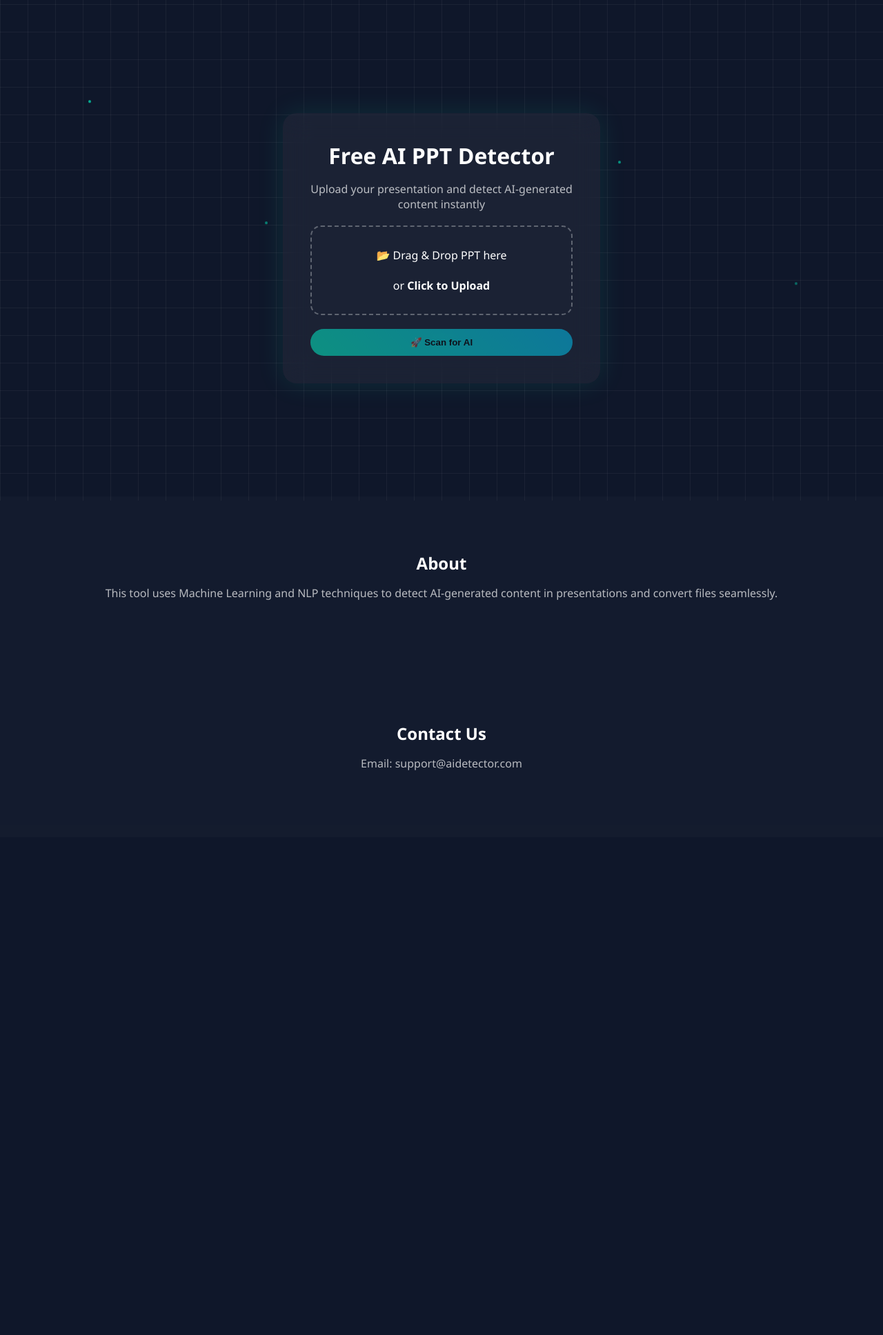
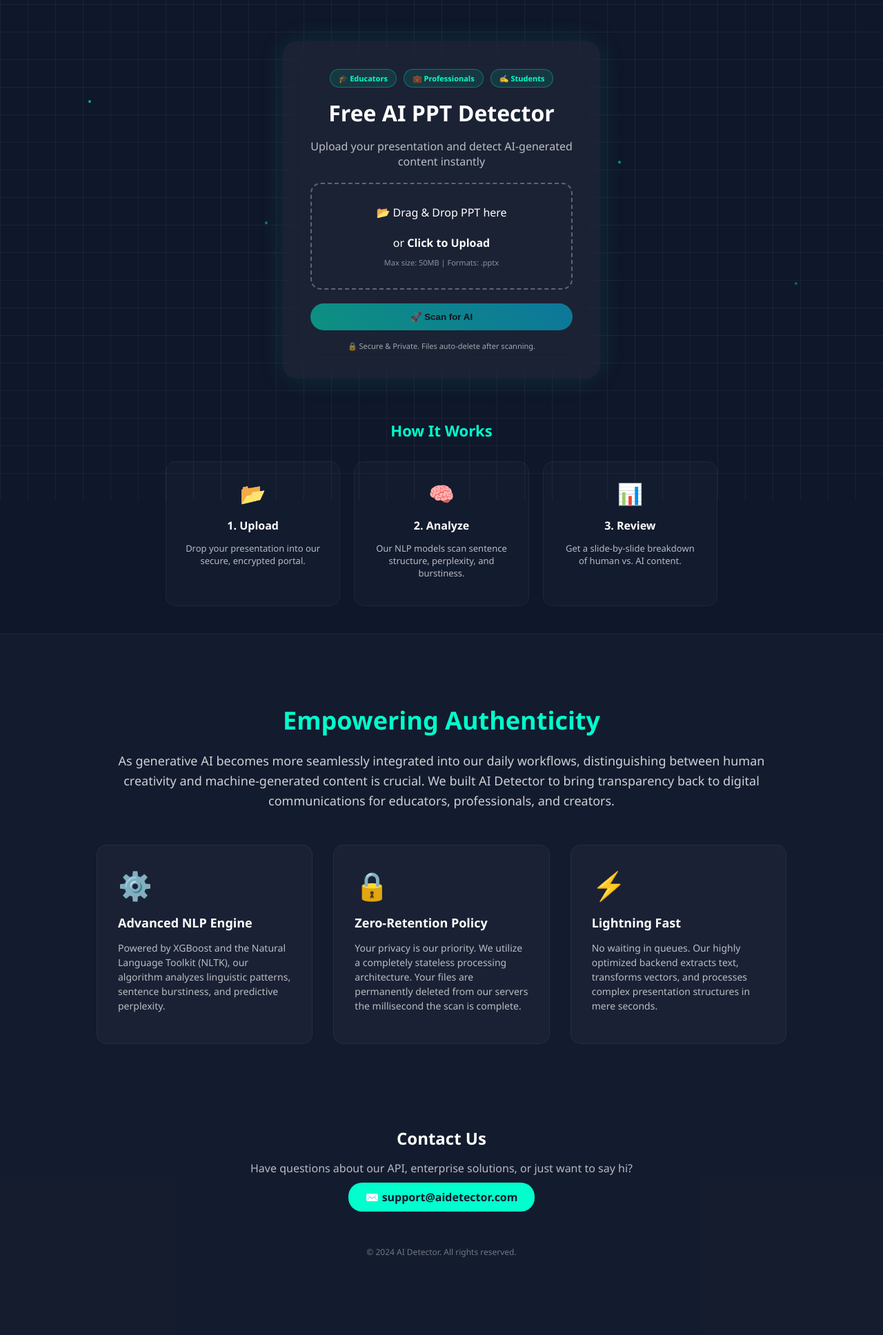
Before and after one commit to abhaykumarangaria-collab/Ai_content_detection, a Flask app: page / in a window 1280 px wide. Shown: the part 74-2010 px from the top of the page at 69% size. Before the commit the page ends 1191 px from the top, so only its background shows below. Run offline with Flask 3, Linux system fonts and the light colour scheme; parts of the project's set-up code (start-up, migrations or seed data) failed here and were passed over.

Commit message:
converter fixed , added about details

```diff
--- a/templates/index.html
+++ b/templates/index.html
@@ -87,7 +87,7 @@
         }
 
         .view.active { display: flex; }
-        #homeView, #converterView { justify-content: center; align-items: center; }
+        #homeView, #converterView { flex-direction: column; align-items: center; justify-content: flex-start; padding-top: 60px; }
         #dashboardView { flex-direction: column; align-items: center; }
 
         /* CARD (Home & Converter) */
@@ -109,6 +109,20 @@
         h1, h2, h3 { margin-top: 0; margin-bottom: 10px; }
         p { opacity: 0.7; }
 
+        /* BADGES */
+        .badge-container { margin-bottom: 15px; }
+        .badge {
+            display: inline-block;
+            padding: 5px 12px;
+            border-radius: 20px;
+            font-size: 11px;
+            font-weight: bold;
+            background: rgba(0, 255, 204, 0.1);
+            color: #00ffcc;
+            border: 1px solid rgba(0, 255, 204, 0.3);
+            margin: 0 3px;
+        }
+
         /* UPLOAD BOX */
         .upload-box {
             border: 2px dashed rgba(255,255,255,0.3);
@@ -127,9 +141,11 @@
 
         input[type="file"] { display: none; }
 
+        .file-constraints { font-size: 11px; opacity: 0.5; margin-top: 10px; display: block; }
+
         /* PREVIEW */
         .file-preview { margin-top: 10px; display: none; }
-        .file-name { font-weight: bold; color: #00ffcc; }
+        .file-name { font-weight: bold; color: #00ffcc; word-break: break-all; }
         .file-size { font-size: 12px; opacity: 0.7; }
         .remove-file {
             margin-top: 8px;
@@ -182,122 +198,60 @@
             box-shadow: 0 0 20px #00ffcc;
         }
 
-        /* FORMAT SELECTOR FOR CONVERTER */
-        .format-selector {
-            margin: 15px 0;
-            display: flex;
-            justify-content: space-between;
-            align-items: center;
-        }
-
-        .format-selector select {
-            padding: 8px;
-            border-radius: 5px;
-            background: rgba(0,0,0,0.5);
-            color: white;
-            border: 1px solid #00ffcc;
-            outline: none;
-            width: 60%;
-        }
-
-        /* --- DASHBOARD STYLES --- */
-        .dashboard-header { width: 100%; max-width: 1200px; margin-bottom: 30px; }
-        .dashboard-grid {
-            display: grid;
-            grid-template-columns: repeat(auto-fit, minmax(300px, 1fr));
-            gap: 20px;
-            width: 100%;
-            max-width: 1200px;
-        }
-
-        .dash-card {
-            background: rgba(255,255,255,0.05);
-            backdrop-filter: blur(10px);
-            border: 1px solid rgba(255,255,255,0.1);
-            border-radius: 15px;
-            padding: 25px;
-            display: flex;
-            flex-direction: column;
-            box-shadow: 0 10px 30px rgba(0,0,0,0.2);
-        }
-
-        .dash-card h3 {
-            font-size: 16px;
-            color: #00ffcc;
-            margin-bottom: 20px;
-            border-bottom: 1px solid rgba(255,255,255,0.1);
-            padding-bottom: 10px;
-        }
-
-        /* Donut Chart Mockup */
-        .donut-chart {
-            width: 120px;
-            height: 120px;
-            border-radius: 50%;
-            background: conic-gradient(#00ffcc 80%, rgba(255,255,255,0.1) 0);
+        /* TRUST TEXT */
+        .trust-text {
+            font-size: 11px;
+            opacity: 0.6;
+            margin-top: 15px;
             display: flex;
             align-items: center;
             justify-content: center;
-            margin: 10px auto;
-            position: relative;
+            gap: 5px;
         }
 
-        .donut-chart::before {
-            content: "";
-            position: absolute;
-            width: 90px;
-            height: 90px;
-            background: #141e33;
-            border-radius: 50%;
-        }
+        /* HOW IT WORKS */
+        .how-it-works { margin-top: 60px; text-align: center; width: 100%; max-width: 800px; }
+        .how-it-works h2 { color: #00ffcc; font-size: 22px; margin-bottom: 30px; }
+        .steps-container { display: grid; grid-template-columns: repeat(auto-fit, minmax(200px, 1fr)); gap: 20px; }
+        .step-card { background: rgba(255,255,255,0.02); padding: 25px; border-radius: 15px; border: 1px solid rgba(255,255,255,0.05); transition: transform 0.3s; }
+        .step-card:hover { transform: translateY(-5px); background: rgba(255,255,255,0.05); }
+        .step-icon { font-size: 30px; margin-bottom: 15px; }
+        .step-card h3 { font-size: 16px; margin-bottom: 10px; color: white; }
+        .step-card p { font-size: 13px; opacity: 0.7; }
 
+        /* FORMAT SELECTOR FOR CONVERTER */
+        .format-selector { margin: 15px 0; display: flex; justify-content: space-between; align-items: center; }
+        .format-selector select { padding: 8px; border-radius: 5px; background: rgba(0,0,0,0.5); color: white; border: 1px solid #00ffcc; outline: none; width: 60%; }
+
+        /* DASHBOARD STYLES */
+        .dashboard-header { width: 100%; max-width: 1200px; margin-bottom: 30px; text-align: center;}
+        .dashboard-grid { display: grid; grid-template-columns: repeat(auto-fit, minmax(300px, 1fr)); gap: 20px; width: 100%; max-width: 1200px; }
+        .dash-card { background: rgba(255,255,255,0.05); backdrop-filter: blur(10px); border: 1px solid rgba(255,255,255,0.1); border-radius: 15px; padding: 25px; display: flex; flex-direction: column; box-shadow: 0 10px 30px rgba(0,0,0,0.2); }
+        .dash-card h3 { font-size: 16px; color: #00ffcc; margin-bottom: 20px; border-bottom: 1px solid rgba(255,255,255,0.1); padding-bottom: 10px; }
+        .donut-chart { width: 120px; height: 120px; border-radius: 50%; background: conic-gradient(#00ffcc 80%, rgba(255,255,255,0.1) 0); display: flex; align-items: center; justify-content: center; margin: 10px auto; position: relative; }
+        .donut-chart::before { content: ""; position: absolute; width: 90px; height: 90px; background: #141e33; border-radius: 50%; }
         .donut-value { position: relative; font-size: 24px; font-weight: bold; color: white; z-index: 1; }
-
-        /* Bar Chart Mockup */
-        .bar-chart {
-            display: flex;
-            align-items: flex-end;
-            justify-content: space-between;
-            height: 120px;
-            margin-top: auto;
-            padding-top: 20px;
-        }
-
-        .bar {
-            width: 15%;
-            background: linear-gradient(to top, rgba(0,204,255,0.2), #00ccff);
-            border-radius: 5px 5px 0 0;
-            position: relative;
-            transition: 0.3s;
-        }
-
-        .bar:hover {
-            background: linear-gradient(to top, rgba(0,255,204,0.2), #00ffcc);
-            transform: scaleY(1.05);
-        }
-
-        .bar::after {
-            content: attr(data-val);
-            position: absolute;
-            top: -20px;
-            left: 50%;
-            transform: translateX(-50%);
-            font-size: 12px;
-            opacity: 0.8;
-        }
-
-        /* Stats List Mockup */
+        .bar-chart { display: flex; align-items: flex-end; justify-content: space-between; height: 120px; margin-top: auto; padding-top: 20px; }
+        .bar { width: 15%; background: linear-gradient(to top, rgba(0,204,255,0.2), #00ccff); border-radius: 5px 5px 0 0; position: relative; transition: 0.3s; }
+        .bar:hover { background: linear-gradient(to top, rgba(0,255,204,0.2), #00ffcc); transform: scaleY(1.05); }
+        .bar::after { content: attr(data-val); position: absolute; top: -20px; left: 50%; transform: translateX(-50%); font-size: 12px; opacity: 0.8; }
         .stat-row { display: flex; justify-content: space-between; padding: 10px 0; border-bottom: 1px dashed rgba(255,255,255,0.1); font-size: 14px; }
         .stat-row:last-child { border-bottom: none; }
         .stat-label { opacity: 0.8; }
         .stat-value { font-weight: bold; color: #00ccff; }
 
-        /* SECTIONS */
-        .section {
-            padding: 80px 20px;
-            text-align: center;
-            background: rgba(255,255,255,0.02);
-        }
+        /* NEW ABOUT PAGE STYLES */
+        .section { padding: 100px 20px; text-align: center; background: rgba(255,255,255,0.02); border-top: 1px solid rgba(255,255,255,0.05); }
+        .about-container { max-width: 1000px; margin: 0 auto; }
+        .about-title { color: #00ffcc; font-size: 36px; margin-bottom: 20px; }
+        .about-subtitle { font-size: 18px; opacity: 0.8; margin-bottom: 50px; line-height: 1.6; }
+        .about-grid { display: grid; grid-template-columns: repeat(auto-fit, minmax(250px, 1fr)); gap: 30px; }
+        .about-card { background: rgba(255,255,255,0.03); border: 1px solid rgba(255,255,255,0.05); padding: 30px; border-radius: 15px; transition: 0.3s; text-align: left;}
+        .about-card:hover { background: rgba(255,255,255,0.08); transform: translateY(-5px); border-color: #00ffcc; }
+        .about-card-icon { font-size: 40px; margin-bottom: 15px; }
+        .about-card h3 { color: white; font-size: 18px; margin-bottom: 10px;}
+        .about-card p { opacity: 0.7; font-size: 14px; line-height: 1.5; }
+
     </style>
 </head>
 
@@ -323,7 +277,14 @@
 </div>
 
 <div id="homeView" class="view active">
+
     <div class="card">
+        <div class="badge-container">
+            <span class="badge">🎓 Educators</span>
+            <span class="badge">💼 Professionals</span>
+            <span class="badge">✍️ Students</span>
+        </div>
+
         <h1>Free AI PPT Detector</h1>
         <p>Upload your presentation and detect AI-generated content instantly</p>
 
@@ -332,6 +293,7 @@
                 <input type="file" id="fileInput" name="file" accept=".pptx">
                 <div id="uploadText">
                     📂 Drag & Drop PPT here <br><br> or <b>Click to Upload</b>
+                    <span class="file-constraints">Max size: 50MB | Formats: .pptx</span>
                 </div>
                 <div id="filePreview" class="file-preview">
                     <p id="fileName" class="file-name"></p>
@@ -340,8 +302,32 @@
                 </div>
             </div>
             <button type="button" class="scan-btn" id="scanBtn" disabled>🚀 Scan for AI</button>
+
+            <div class="trust-text">🔒 Secure & Private. Files auto-delete after scanning.</div>
         </form>
     </div>
+
+    <div class="how-it-works">
+        <h2>How It Works</h2>
+        <div class="steps-container">
+            <div class="step-card">
+                <div class="step-icon">📂</div>
+                <h3>1. Upload</h3>
+                <p>Drop your presentation into our secure, encrypted portal.</p>
+            </div>
+            <div class="step-card">
+                <div class="step-icon">🧠</div>
+                <h3>2. Analyze</h3>
+                <p>Our NLP models scan sentence structure, perplexity, and burstiness.</p>
+            </div>
+            <div class="step-card">
+                <div class="step-icon">📊</div>
+                <h3>3. Review</h3>
+                <p>Get a slide-by-slide breakdown of human vs. AI content.</p>
+            </div>
+        </div>
+    </div>
+
 </div>
 
 <div id="converterView" class="view">
@@ -354,6 +340,7 @@
                 <input type="file" id="convFileInput" name="convFile">
                 <div id="convUploadText">
                     📂 Drag & Drop File here <br><br> or <b>Click to Upload</b>
+                    <span class="file-constraints">Formats: .pptx, .txt, .pdf</span>
                 </div>
                 <div id="convFilePreview" class="file-preview">
                     <p id="convFileName" class="file-name"></p>
@@ -373,6 +360,8 @@
             </div>
 
             <button type="button" class="scan-btn" id="convertBtn" disabled>🔄 Convert File</button>
+
+            <div class="trust-text">🔒 Stateless Conversion. No files are stored.</div>
         </form>
     </div>
 </div>
@@ -415,13 +404,37 @@
 </div>
 
 <div id="about" class="section">
-    <h2>About</h2>
-    <p>This tool uses Machine Learning and NLP techniques to detect AI-generated content in presentations and convert files seamlessly.</p>
+    <div class="about-container">
+        <h2 class="about-title">Empowering Authenticity</h2>
+        <p class="about-subtitle">
+            As generative AI becomes more seamlessly integrated into our daily workflows, distinguishing between human creativity and machine-generated content is crucial. We built AI Detector to bring transparency back to digital communications for educators, professionals, and creators.
+        </p>
+
+        <div class="about-grid">
+            <div class="about-card">
+                <div class="about-card-icon">⚙️</div>
+                <h3>Advanced NLP Engine</h3>
+                <p>Powered by XGBoost and the Natural Language Toolkit (NLTK), our algorithm analyzes linguistic patterns, sentence burstiness, and predictive perplexity.</p>
+            </div>
+            <div class="about-card">
+                <div class="about-card-icon">🔒</div>
+                <h3>Zero-Retention Policy</h3>
+                <p>Your privacy is our priority. We utilize a completely stateless processing architecture. Your files are permanently deleted from our servers the millisecond the scan is complete.</p>
+            </div>
+            <div class="about-card">
+                <div class="about-card-icon">⚡</div>
+                <h3>Lightning Fast</h3>
+                <p>No waiting in queues. Our highly optimized backend extracts text, transforms vectors, and processes complex presentation structures in mere seconds.</p>
+            </div>
+        </div>
+    </div>
 </div>
 
-<div id="contact" class="section">
+<div id="contact" class="section" style="border-top:none; padding-top: 20px;">
     <h2>Contact Us</h2>
-    <p>Email: support@aidetector.com</p>
+    <p style="opacity: 0.7; margin-bottom: 20px;">Have questions about our API, enterprise solutions, or just want to say hi?</p>
+    <a href="mailto:support@aidetector.com" style="color: #0f172a; background: #00ffcc; padding: 10px 25px; border-radius: 20px; text-decoration: none; font-weight: bold;">✉️ support@aidetector.com</a>
+    <p style="font-size: 12px; opacity: 0.4; margin-top: 60px;">© 2024 AI Detector. All rights reserved.</p>
 </div>
 
 <script>
```
